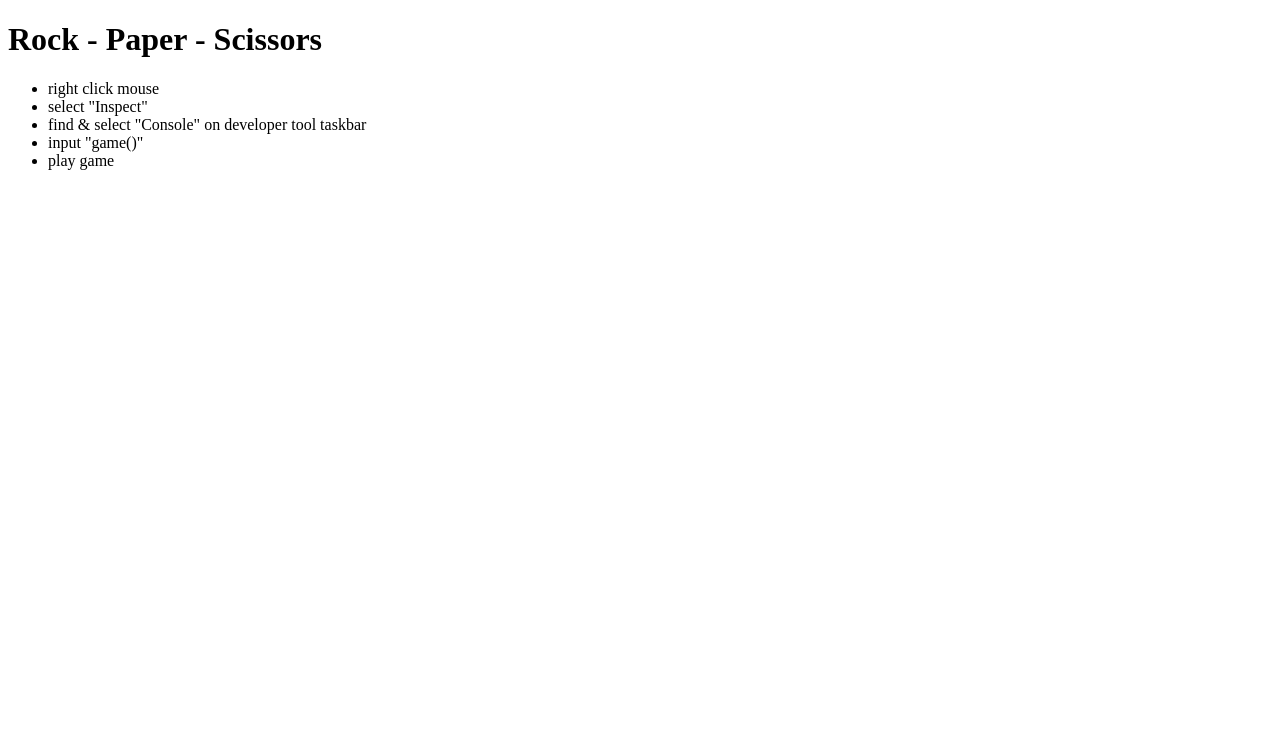
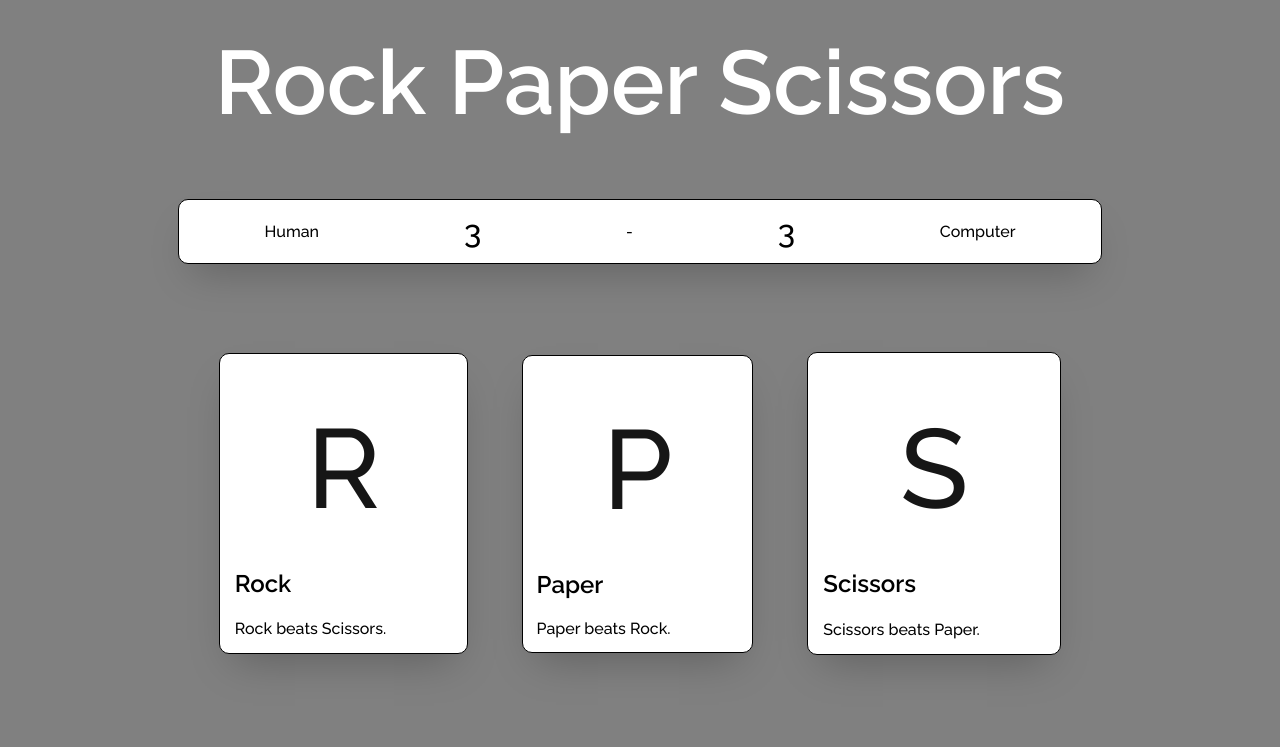
Before and after one commit to thejonesbrian/paper-rocks-scissors, a plain HTML site: page index.html in a window 1280 px wide. Drawn offline with Linux system fonts and the light colour scheme.

Commit message:
added a UI to index html

```diff
--- a/index.html
+++ b/index.html
@@ -5,18 +5,60 @@
     <meta charset="UTF-8">
     <meta http-equiv="X-UA-Compatible" content="IE=edge">
     <meta name="viewport" content="width=device-width, initial-scale=1.0">
+    <link rel="stylesheet" href="style.css">
     <title>Rock - Paper - Scissors</title>
 </head>
 
 <body>
-    <h1>Rock - Paper - Scissors</h1>
-    <ul>
-        <li>right click mouse</li>
-        <li>select "Inspect"</li>
-        <li>find & select "Console" on developer tool taskbar</li>
-        <li>input "game()"</li>
-        <li>play game</li>
-    </ul>
+    <header>
+        <div id="container">
+            <div id="title">
+                <h3>Rock Paper Scissors</h3>
+            </div>
+            <div id="teams">
+                <div id="player-title">Human</div>
+                <div id="player-score">
+                    <span id="play-score">3</span>
+                </div>-
+                <div id="computer-score">
+                    <span id="pc-score">3</span>
+                </div>
+                <div id="computer-title">Computer</div>
+            </div>
+            <div id="pick-container">
+                <div class="cards">
+                    <div class="card-item">
+                        <div class="card-image">R
+                        </div>
+                        <div class="card-info">
+                            <h2 class="card-title">Rock</h2>
+                            <p class="card-intro">Rock beats Scissors.</p>
+                        </div>
+                    </div>
+                </div>
+                <div class="cards">
+                    <div class="card-item">
+                        <div class="card-image">P
+                        </div>
+                        <div class="card-info">
+                            <h2 class="card-title">Paper</h2>
+                            <p class="card-intro">Paper beats Rock.</p>
+                        </div>
+                    </div>
+                </div>
+                <div class="cards">
+                    <div class="card-item">
+                        <div class="card-image">S
+                        </div>
+                        <div class="card-info">
+                            <h2 class="card-title">Scissors</h2>
+                            <p class="card-intro">Scissors beats Paper.</p>
+                        </div>
+                    </div>
+                </div>
+            </div>
+        </div>
+    </header>
     <script src="app.js"></script>
 </body>
 
```
